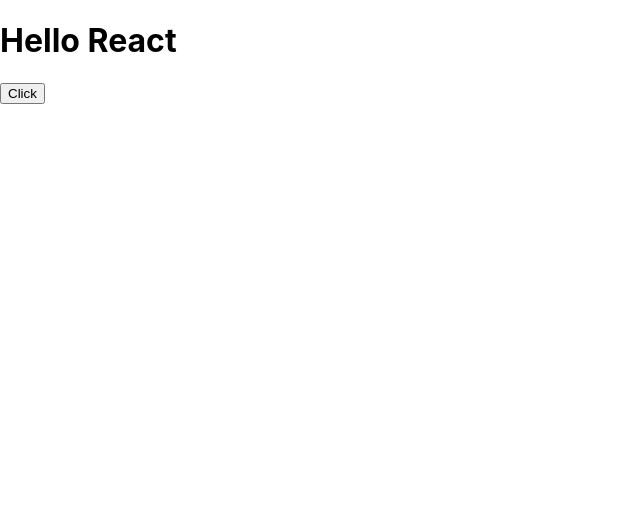
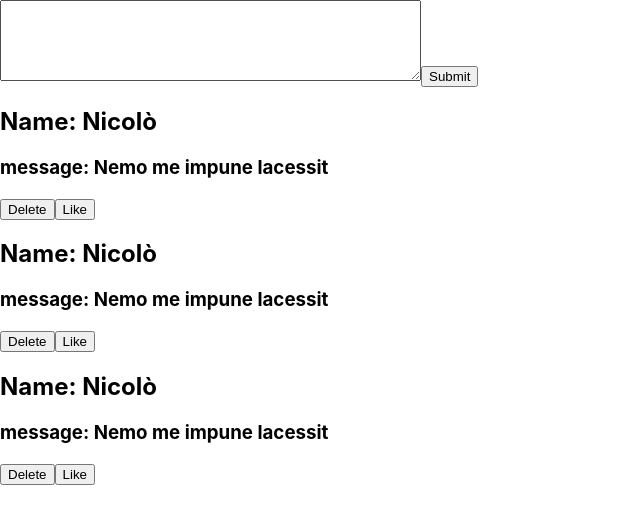
Before and after one commit to grantortino/ed-dev-tutorial-repo, a React (Create React App) app in the folder erase/: page / in a window 1280 px wide. Shown: the top 524 px of the page, without its empty margins (0-640 px from the left). Built offline with nearby package versions, Linux system fonts and the light colour scheme.

Commit message:
completed lesson on state

```diff
--- a/erase/src/App.js
+++ b/erase/src/App.js
@@ -1,29 +1,32 @@
-import React from 'react';
+// import state
+import React, { useState } from 'react';
+
 // import components
 import TweetList from './components/TweetList';
 import CreateTweet from './components/CreateTweet';
 
 function App() {
-// here is to write normal JS
-  const name = "Ed Dev";
-  const message = "this is the actual tweet";
+// // here is to write normal JS
+//   const [name, setName] = useState('Dev ED');
+// // create functions
+//   const sayHelloHandler = () => {
+//     setName('Florin Pop');
+//   };
 
-// create functions
-  const sayHelloHandler = (e) => {
-    console.log(e);
-  };
+  const [name, setName] = useState("Nicolò");
+  const message = 'Nemo me impune lacessit';
 
   return (
     <div>
       <div className="text">
         {/* <h1>HELLO</h1> */}
-        {/* <CreateTweet /> */}
-        {/* <TweetList name={name} message={message} /> */}
-        <h1>Hello React</h1>
-        <button onClick={sayHelloHandler}>Click</button>
+        <CreateTweet />
+        <TweetList name={name} message={message} />
+        {/* <h1>Hello {name}</h1> */}
+        {/* <button onClick={sayHelloHandler}>Click</button> */}
       </div>
     </div>
   );
-}
+};
 
 export default App;
--- a/erase/src/components/CreateTweet.js
+++ b/erase/src/components/CreateTweet.js
@@ -1,10 +1,18 @@
-import React from 'react';
+import React, { useState } from 'react';
 
 const CreateTweet = () => {
+    // State
+    const [textInput, setTextInput] = useState('');
+    // functions
+    const userInputHandler = (e) => {
+        setTextInput(e.target.value);
+    };
+
     return (
         <form>
-            <textarea cols="50" rows="5"></textarea>
+            <textarea value={textInput} onChange={userInputHandler} cols="50" rows="5"></textarea>
             <button>Submit</button>
+            {/* <h1 onClick={() => setTextInput('')}>{textInput}</h1> */}
         </form>
     );
 };
--- a/erase/src/components/TweetList.js
+++ b/erase/src/components/TweetList.js
@@ -8,6 +8,7 @@
             <Tweet name={name} message={message}/>
             <Tweet name={name} message={message}/>
             <Tweet name={name} message={message}/>
+            {/* <button onClick={() => setName('John') }>CLICK</button> */}
         </div>
     );
 };
```
